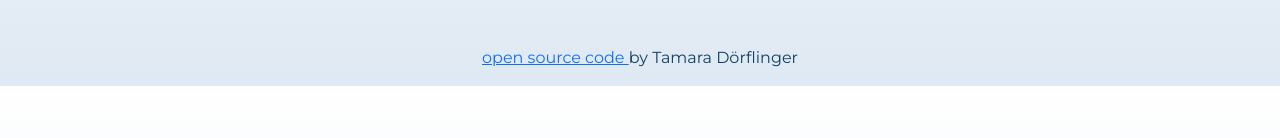
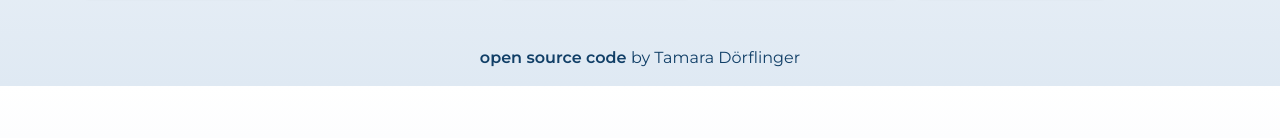
Before and after one commit to tamara-doe/weather-app, a plain HTML site: page index.html in a window 1280 px wide. Shown: the part 462-600 px from the top of the page. Drawn offline with nearby package versions, Linux system fonts and the light colour scheme.

Commit message:
styled gitHub link

```diff
--- a/index.html
+++ b/index.html
@@ -97,7 +97,11 @@
       </div>
       <footer>
         <p>
-          <a href="https://github.com/tamara-doe/weather-app" target="_blank">
+          <a
+            href="https://github.com/tamara-doe/weather-app"
+            target="_blank"
+            class="gitHub-link"
+          >
             open source code
           </a>
           by Tamara Dörflinger
--- a/src/styles.css
+++ b/src/styles.css
@@ -104,3 +104,11 @@ footer {
   cursor: pointer;
   font-weight: 500;
 }
+.gitHub-link {
+  color: #113f67;
+  font-weight: 600;
+  text-decoration: none;
+}
+.gitHub-link:hover {
+  color: rgb(210, 179, 133);
+}
```
